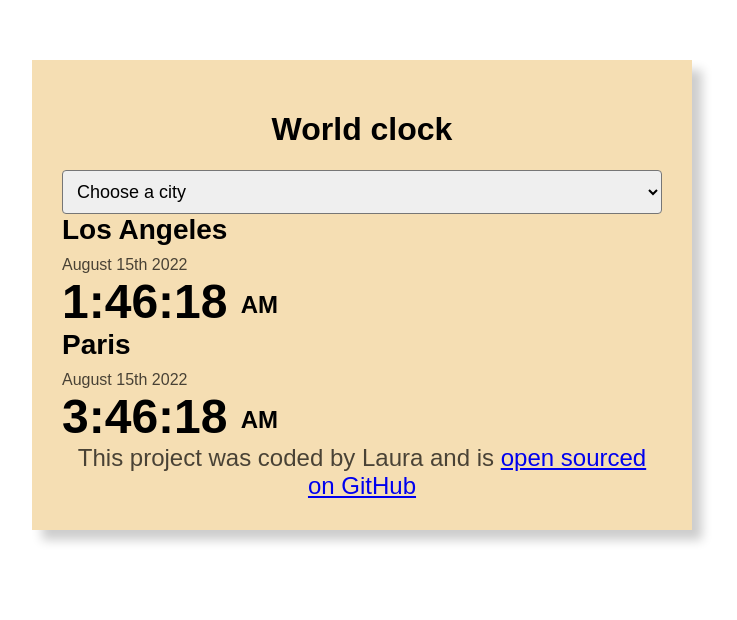
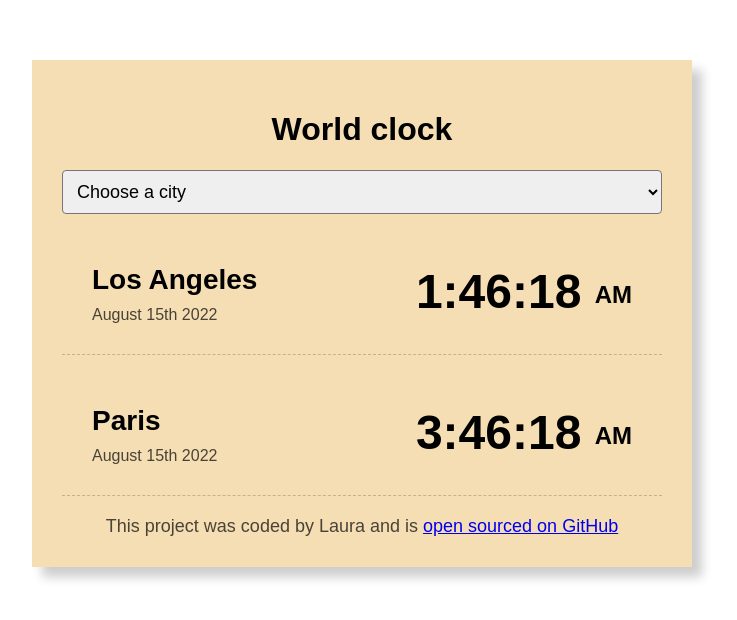
Before and after one commit to laumo15/world-clock, a plain HTML site: page index.html in a window 1280 px wide. Shown: the whole page, without its empty margins (278-1015 px from the left). Drawn offline with Linux system fonts and the light colour scheme.

Commit message:
Style fixes

```diff
--- a/css/style.css
+++ b/css/style.css
@@ -27,20 +27,22 @@ select {
     box-shadow: 10px 10px 10px rgba(0, 0, 0, 0.2);
 }
 
-.city {
+.cities {
     display: flex;
     justify-content: space-between;
     margin: 20px 0;
+    padding: 30px;
     border-bottom: 1px dashed rgba(0, 0, 0, 0.2);
 }
 
-.city:last-child {
+.cities:last-child {
     border: none;
 }
 
 .time {
     font-size: 48px;
     font-weight: bold;
+    text-align: right;
 }
 
 .time small {
@@ -54,6 +56,6 @@ select {
 
 footer {
     text-align: center;
-    font-size: 24px;
+    font-size: 18px;
     color: rgba(0, 0, 0, 0.7);
 }
```
